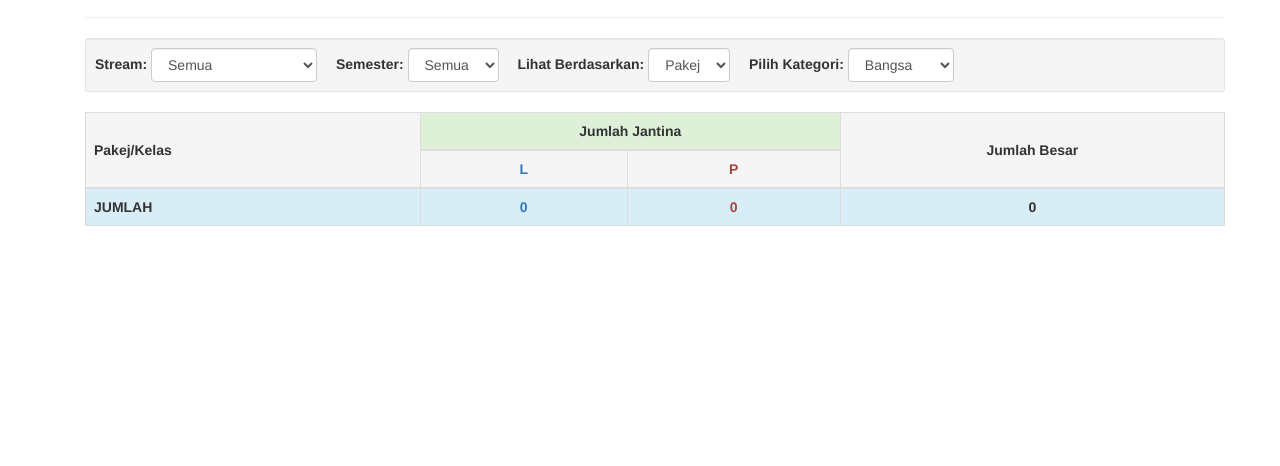
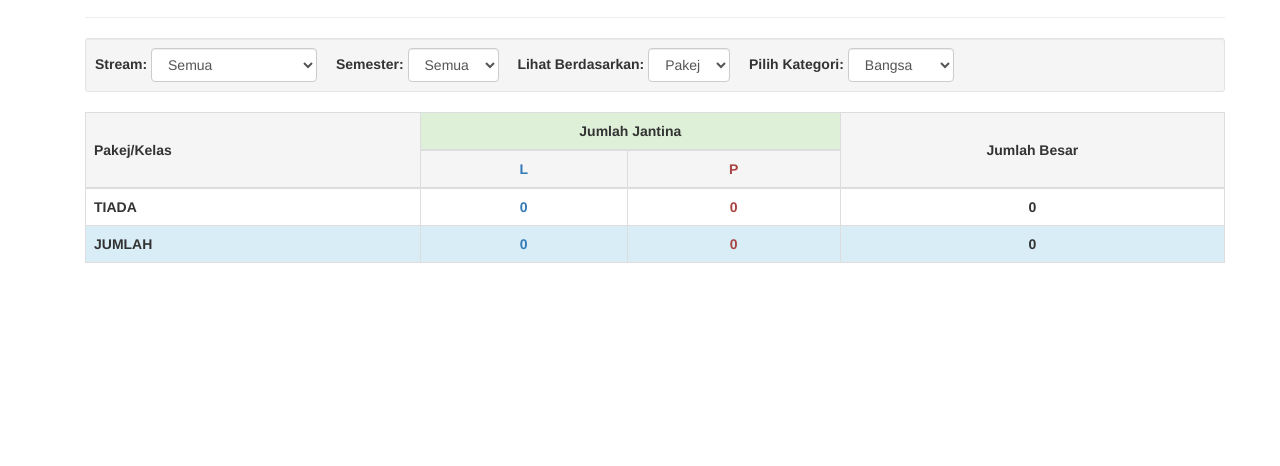
Before and after one commit to nicholastan-bit/SMIS, a Flask app: page /statistics in a window 1280 px wide. Shown: the part 175-641 px from the top of the page. Run offline with Flask 3, Linux system fonts and the light colour scheme; data that the repository does not hold is empty; some libraries are stand-ins or nearby versions.

Commit message:
Minor changes to statistics
statistics.html and app.py

```diff
--- a/app.py
+++ b/app.py
@@ -1000,18 +1000,31 @@ def statistics():
         items = cursor.fetchall()
         group_col = "kelas"
     else:
-        # Fetch packages and filter by semester[cite: 1]
-        sem_query = "" if filter_sem == 'semua' else f" AND semester = {filter_sem}"
-        cursor.execute(f"SELECT id_pakej as id, kod_pakej as label FROM pakej WHERE kod_pakej REGEXP '[0-9]'{sem_query}")
+        cursor.execute("SELECT id_pakej as id, kod_pakej as label FROM pakej")
         all_packages = cursor.fetchall()
 
-        # Stream Filtering
+        def is_tiada(p):
+            # If ID is None, or label has no numbers, it's a "TIADA" / Decoy
+            label = p.get('label', '') or ''
+            has_number = any(char.isdigit() for char in label)
+            return not has_number
+
+        # Sort all packages into regular and decoys
+        regular_packages = [p for p in all_packages if not is_tiada(p)]
+        decoy_packages = [p for p in all_packages if is_tiada(p)]
+
+        # Merge all decoys into one "TIADA" item
+        tiada_item = {'id': 'TIADA', 'label': 'TIADA'}
+
+        # Filter logic
         if filter_stream == 'sains':
-            items = [p for p in all_packages if is_sains(p['label'])]
+            items = [p for p in regular_packages if is_sains(p['label'])]
         elif filter_stream == 'sosial':
-            items = [p for p in all_packages if not is_sains(p['label'])]
+            items = [p for p in regular_packages if not is_sains(p['label'])]
         else:
-            items = all_packages
+            items = regular_packages
+
+        items.append(tiada_item)
 
         group_col = "p.id_pakej"
 
@@ -1022,38 +1035,54 @@ def statistics():
 
     # 5. Fetch counts with semester filter applied to SQL query[cite: 1]
     sem_filter_sql = "" if filter_sem == 'semua' else f" AND pk.semester = {filter_sem}"
+
     query = f"""
-        SELECT {group_col} as group_id, p.{category} as cat, p.jantina, COUNT(*) as total
+        SELECT
+            CASE
+                WHEN p.id_pakej IS NULL THEN 'TIADA'
+                WHEN pk.kod_pakej NOT REGEXP '[0-9]' THEN 'TIADA'
+                ELSE p.id_pakej
+            END as group_id,
+            p.{category} as cat,
+            p.jantina,
+            COUNT(*) as total
         FROM pelajar p
         LEFT JOIN pakej pk ON p.id_pakej = pk.id_pakej
-        WHERE p.id_pakej IS NOT NULL {sem_filter_sql}
+        WHERE 1=1 {sem_filter_sql}
         GROUP BY group_id, {category}, jantina
     """
     cursor.execute(query)
     results = cursor.fetchall()
 
-    # Initialize structure
-    counts = {item['id']: {cat: {g: 0 for g in genders} for cat in categories} for item in items}
+    # 1. Force the keys in your 'counts' dictionary to be strings
+    # 1. Initialize structure (Force all IDs to string)
+    counts = {str(item['id']): {cat: {g: 0 for g in genders} for cat in categories} for item in items}
 
+    # 2. Process results (Already fixed, ensure this is inside the route)
     for row in results:
-        gid = row['group_id']
+        gid = str(row['group_id'])
         cat_val = row['cat']
+
         if gid in counts and cat_val in counts[gid]:
             counts[gid][cat_val][row['jantina']] = row['total']
 
-    # Totals logic
+    # 3. Totals logic (FIXED: Use str(item['id']) here)
+    # Ensure this part uses strings for keys
     col_totals = {cat: {'LELAKI': 0, 'PEREMPUAN': 0} for cat in categories}
     for item in items:
+        # FORCE TO STRING
+        iid = str(item['id'])
         for cat in categories:
-            col_totals[cat]['LELAKI'] += counts[item['id']][cat]['LELAKI']
-            col_totals[cat]['PEREMPUAN'] += counts[item['id']][cat]['PEREMPUAN']
+            col_totals[cat]['LELAKI'] += counts[iid][cat]['LELAKI']
+            col_totals[cat]['PEREMPUAN'] += counts[iid][cat]['PEREMPUAN']
 
-    row_totals = {item['id']: sum(sum(counts[item['id']][cat].values()) for cat in categories) for item in items}
+    # Ensure row_totals uses string keys
+    row_totals = {str(item['id']): sum(sum(counts[str(item['id'])][cat].values()) for cat in categories) for item in items}
     grand_total = sum(row_totals.values())
-
+    # Ensure row_gender_totals uses string keys
     row_gender_totals = {}
     for item in items:
-        iid = item['id']
+        iid = str(item['id'])
         row_gender_totals[iid] = {
             'L': sum(counts[iid][cat]['LELAKI'] for cat in categories),
             'P': sum(counts[iid][cat]['PEREMPUAN'] for cat in categories)
--- a/templates/statistics.html
+++ b/templates/statistics.html
@@ -68,18 +68,18 @@
                 {% for item in items %}
                 <tr>
                     <td><strong>{{ item.label }}</strong></td>
+
+                    {% set iid = item.id | string %} {# Create a string version of the ID #}
+
                     {% for cat in categories %}
-                    <td class="text-center">{{ counts.get(item.id, {}).get(cat, {}).get('LELAKI', 0) }}</td>
-                    <td class="text-center">{{ counts.get(item.id, {}).get(cat, {}).get('PEREMPUAN', 0) }}</td>
+                    <td class="text-center">{{ counts.get(iid, {}).get(cat, {}).get('LELAKI', 0) }}</td>
+                    <td class="text-center">{{ counts.get(iid, {}).get(cat, {}).get('PEREMPUAN', 0) }}</td>
                     {% endfor %}
 
-                    {# New Gender Columns #}
-                    <td class="text-center text-primary"><strong>{{ row_gender_totals.get(item.id, {}).get('L', 0)
-                            }}</strong></td>
-                    <td class="text-center text-danger"><strong>{{ row_gender_totals.get(item.id, {}).get('P', 0)
-                            }}</strong></td>
+                    <td class="text-center text-primary"><strong>{{ row_gender_totals.get(iid, {}).get('L', 0) }}</strong></td>
+                    <td class="text-center text-danger"><strong>{{ row_gender_totals.get(iid, {}).get('P', 0) }}</strong></td>
 
-                    <td class="text-center"><strong>{{ row_totals.get(item.id, 0) }}</strong></td>
+                    <td class="text-center"><strong>{{ row_totals.get(iid, 0) }}</strong></td>
                 </tr>
                 {% endfor %}
 
```
